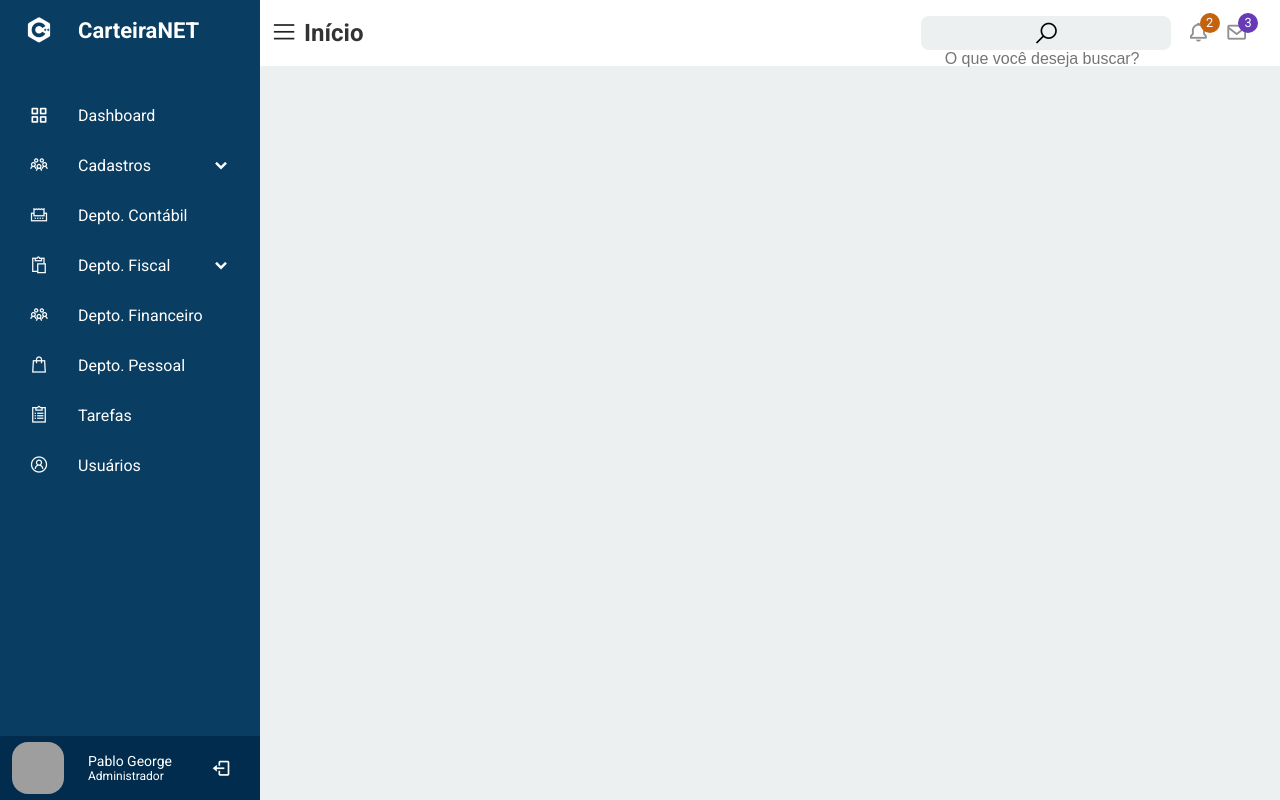
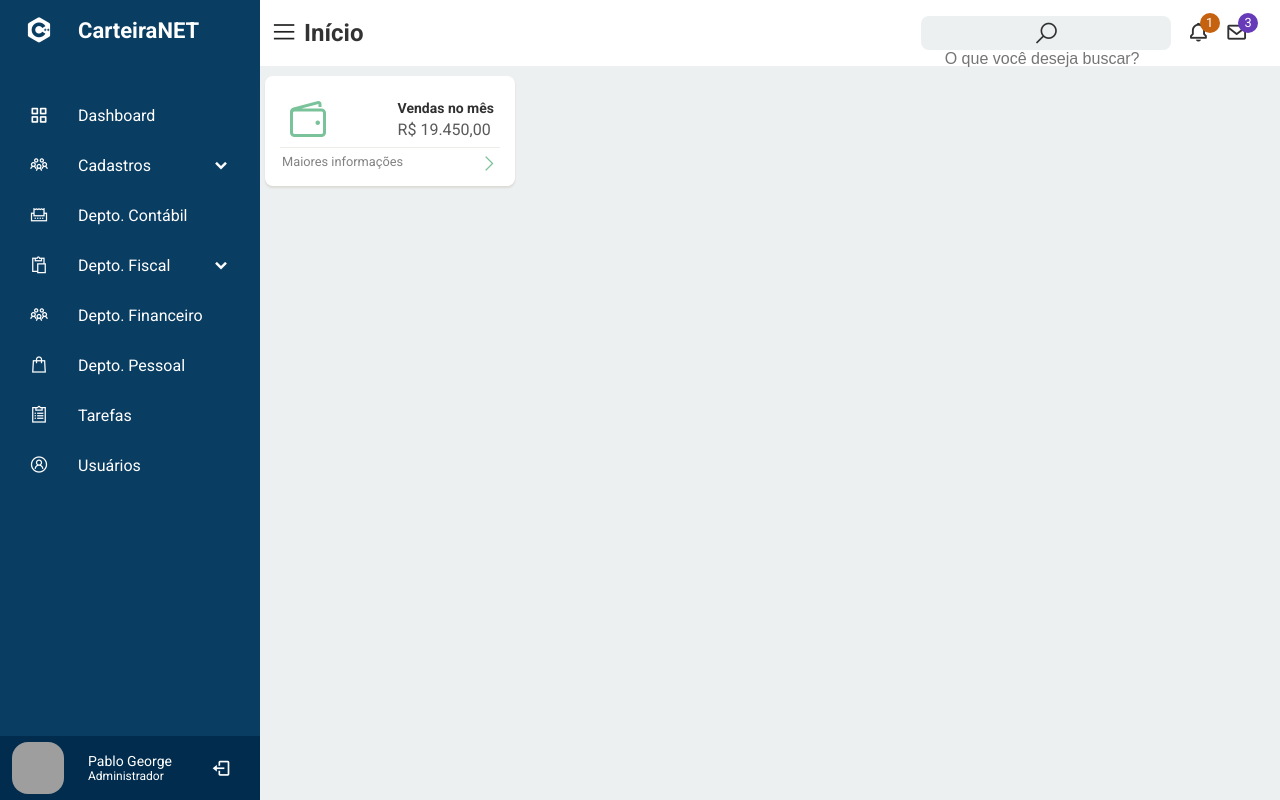
Before and after one commit to pablogeokar/nextjs-sc-dashboard, a Next.js app: page / in a window 1280 px wide. Built offline with nearby package versions, Linux system fonts and the light colour scheme; grey boxes are pictures that could not be loaded.

Commit message:
início da criação do componente card

```diff
--- a/src/components/Badge/styles.tsx
+++ b/src/components/Badge/styles.tsx
@@ -11,12 +11,13 @@ export const Container = styled.div<IBadgeProps>`
 
     i{
       font-size: 1.4rem;
-      color: #868383e6;
+      color: #303030;
       z-index: 100;
     }
 
     span{
       display: flex ;
+      text-align: center;
       justify-content: center;
       align-items: center;
       color: #fff;
@@ -25,8 +26,8 @@ export const Container = styled.div<IBadgeProps>`
       font-weight: lighter;
       top: -8px;
       right: -10px;
-      width: 20px;
-      height: 20px;
+      min-width: 20px;
+      min-height: 20px;
       border-radius: 50%;
       background-color: ${(props) => props.color};
     }
--- /dev/null
+++ b/src/components/Card/index.tsx
@@ -0,0 +1,22 @@
+import { Container } from './styles'
+
+export default function Card() {
+  return (
+    <Container>
+      <div className="content">
+        <div className="header">
+          <i className="las la-wallet"></i>
+          <div>
+            <span>Vendas no mês</span>
+            <span>R$ 19.450,00</span>
+          </div>
+        </div>
+
+        <div className="footer">
+          <span>Maiores informações</span>
+          <i className="las la-angle-right"></i>
+        </div>
+      </div>
+    </Container>
+  )
+}
--- /dev/null
+++ b/src/components/Card/styles.ts
@@ -0,0 +1,74 @@
+import styled from 'styled-components'
+
+export const Container = styled.div`
+  max-width: 250px;
+  //height: 320px;
+
+  display: flex;
+  flex-direction: column;
+  justify-content: space-between;
+  border-radius: 8px;
+  box-shadow: 0 2px 2px rgb(204 197 185 / 50%);
+  background-color: #FFFFFF;
+  color: #252422;
+  margin-bottom: 20px;
+  position: relative;
+
+  .content{
+    display: flex;
+    flex-direction: column;
+    justify-content: space-around;
+    padding: 15px 15px 10px 15px;
+    color: #303030;
+
+    i{
+      font-size: 48px;
+      color: #7ac29a;
+    }
+
+   .header{
+      display: flex;
+      justify-content: space-between;
+      align-items: center;
+      border-bottom: 1px solid #eeece7;
+      padding: 4px;
+
+      i{
+        width: 100px;
+      }
+
+      & div{
+        display: flex;
+        flex-direction: column;
+
+        & span{
+          opacity: .8;
+          padding: 2px;
+        }
+
+        & span:first-of-type{
+          opacity: 1;
+          font-size: 14px;
+          font-weight: bold;
+        }
+      }
+    }
+
+    .footer{
+      display: flex;
+      justify-content: space-between;
+      margin-top: 4px;
+      padding: 2px;
+
+      span{
+        font-size: .8rem;
+        font-weight: 100;
+        opacity: .6;
+      }
+
+      i{
+        font-size: 20px;
+      }
+    }
+  }
+`
--- a/src/components/Header/index.tsx
+++ b/src/components/Header/index.tsx
@@ -76,7 +76,7 @@ export default function Header() {
       </div>
       <div className="badges">
         <Search />
-        <Badge color="#c46210" value="2" icon="bx bx-bell" />
+        <Badge color="#c46210" value="1" icon="bx bx-bell" />
         <Badge color="#673ab7" value="3" icon="bx bx-envelope" />
       </div>
     </Container>
--- a/src/components/Search/styles.ts
+++ b/src/components/Search/styles.ts
@@ -9,7 +9,9 @@ export const Container = styled.div`
   border-radius: 8px;
   background: #ecf0f1;
 
+
   i{
+    color: #303030;
     margin-left: 0;
     font-size: 26px;
   }
@@ -18,8 +20,7 @@ export const Container = styled.div`
     padding: 4px;
     font-size: 16px;
     margin-left: 4px;
-    color: #333;
+    color: #303030;
     background: transparent;
   }
-
   `
--- a/src/pages/index.tsx
+++ b/src/pages/index.tsx
@@ -1,11 +1,16 @@
+import Card from '../components/Card';
 import Header from '../components/Header'
 import Sidebar from '../components/Sidebar'
+import Content from './../components/Content/index';
 
 export default function Home() {
   return (
     <>
       <Header />
       <Sidebar />
+      <Content>
+        <Card />
+      </Content>
     </>
   )
 }
```
